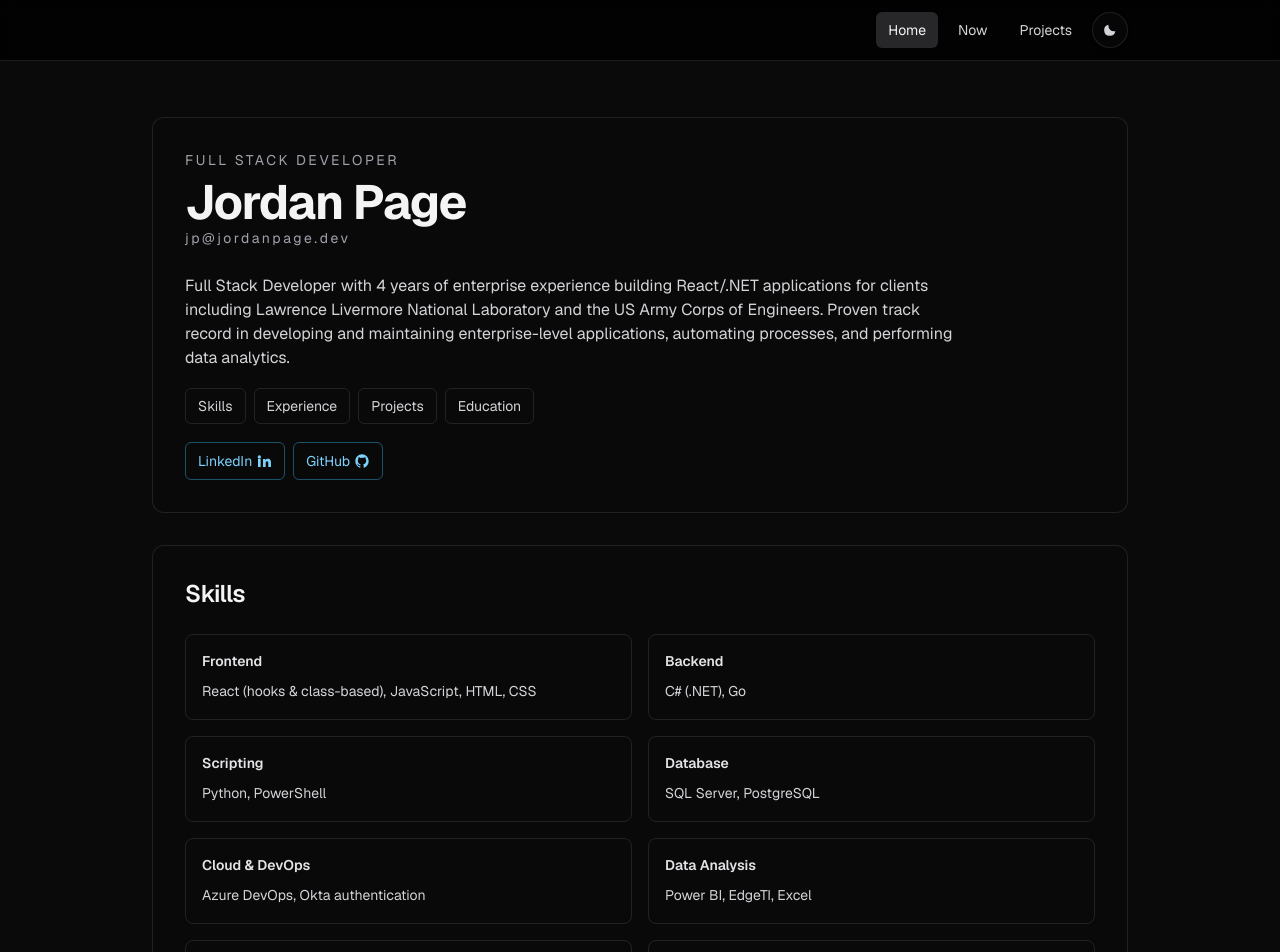
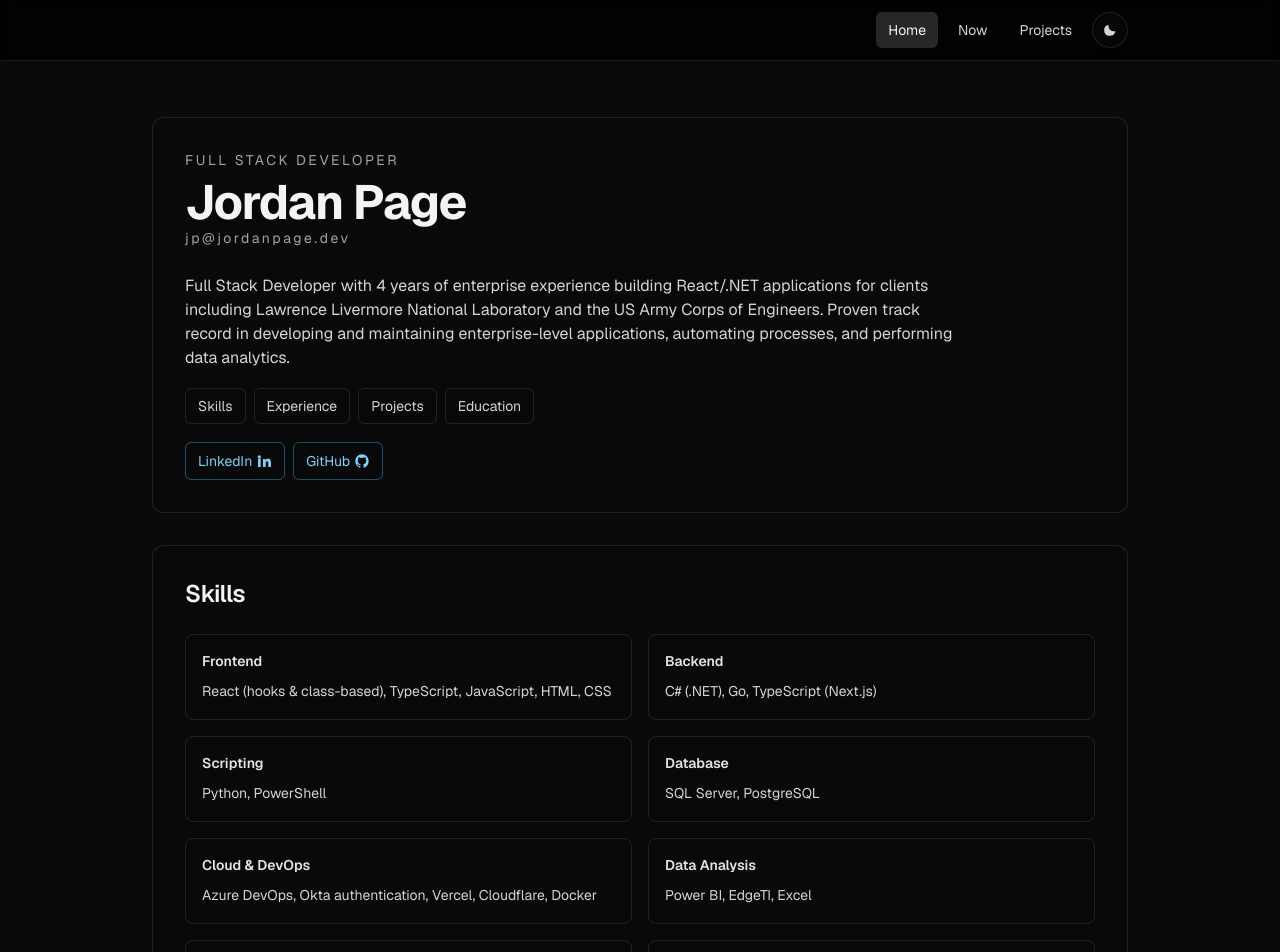
Before and after one commit to jordankalebpage/jordan-page-dev, a Next.js app: page / in a window 1280 px wide. Shown: the top 952 px of the page. Built offline with nearby package versions, Linux system fonts and the light colour scheme.

Commit message:
feat: update skill groups to include TypeScript and additional technologies

```diff
--- a/app/content.ts
+++ b/app/content.ts
@@ -31,11 +31,11 @@ export type ShowcaseProject = {
 export const skillGroups: SkillGroup[] = [
   {
     label: "Frontend",
-    value: "React (hooks & class-based), JavaScript, HTML, CSS",
+    value: "React (hooks & class-based), TypeScript, JavaScript, HTML, CSS",
   },
   {
     label: "Backend",
-    value: "C# (.NET), Go",
+    value: "C# (.NET), Go, TypeScript (Next.js)",
   },
   {
     label: "Scripting",
@@ -47,7 +47,7 @@ export const skillGroups: SkillGroup[] = [
   },
   {
     label: "Cloud & DevOps",
-    value: "Azure DevOps, Okta authentication",
+    value: "Azure DevOps, Okta authentication, Vercel, Cloudflare, Docker",
   },
   {
     label: "Data Analysis",
```
